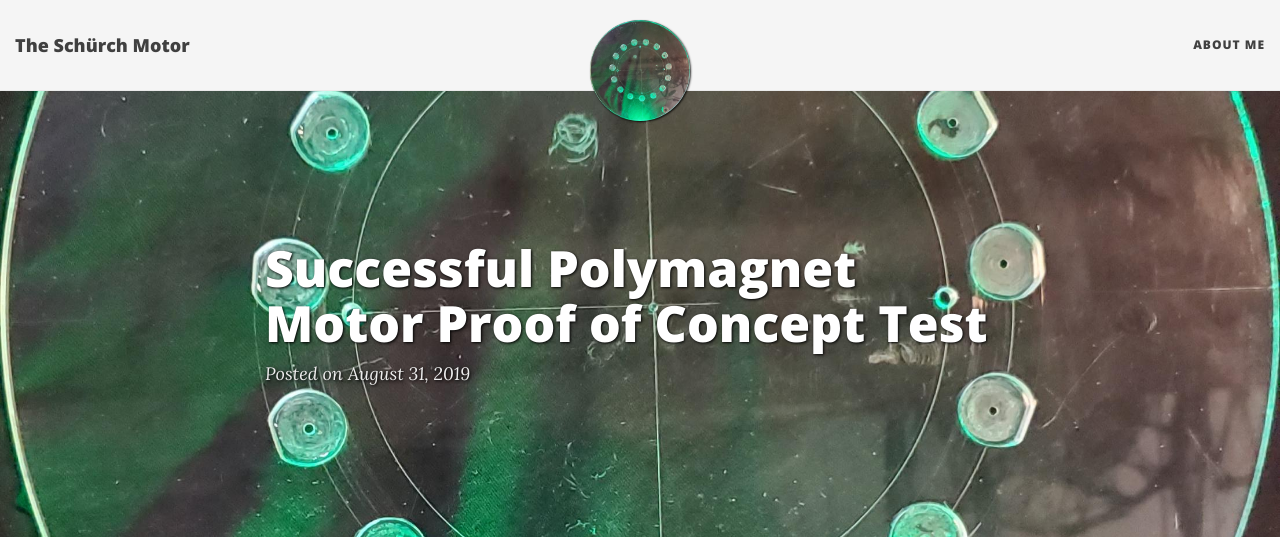
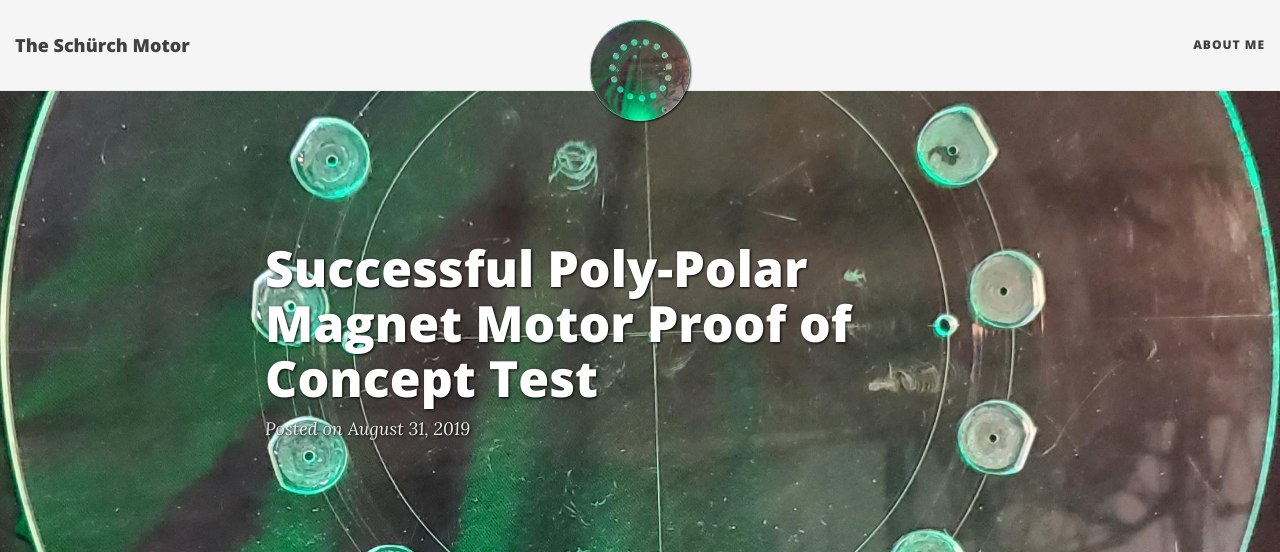
Before and after one commit to The-Schurch-Motor/schurch-motor.technology, a Jekyll site: the page built from _posts/2019-08-31-PPMM-proof-of-concept.md, in a window 1280 px wide and 1400 px high. Shown: the top 552 px of the window. Built offline with Jekyll 4.4.1, drawn with Linux system fonts in a browser that asks for light colours; nearby versions of some CDN libraries; some of the changed text lies outside the part shown; grey boxes are pictures that could not be loaded.

Commit message:
fix page title

```diff
--- a/_posts/2019-08-31-PPMM-proof-of-concept.md
+++ b/_posts/2019-08-31-PPMM-proof-of-concept.md
@@ -1,6 +1,6 @@
 ---
 layout: post
-title: Successful Polymagnet Motor Proof of Concept Test
+title: Successful Poly-Polar Magnet Motor Proof of Concept Test
 bigimg: /img/20190815_181346.jpg
 image: /img/20190815_181346.jpg
 tags: [PPMM, tests]
```
Also changed, not shown: other parts of _posts/2019-08-31-PPMM-proof-of-concept.md (+4 -1 lines).
